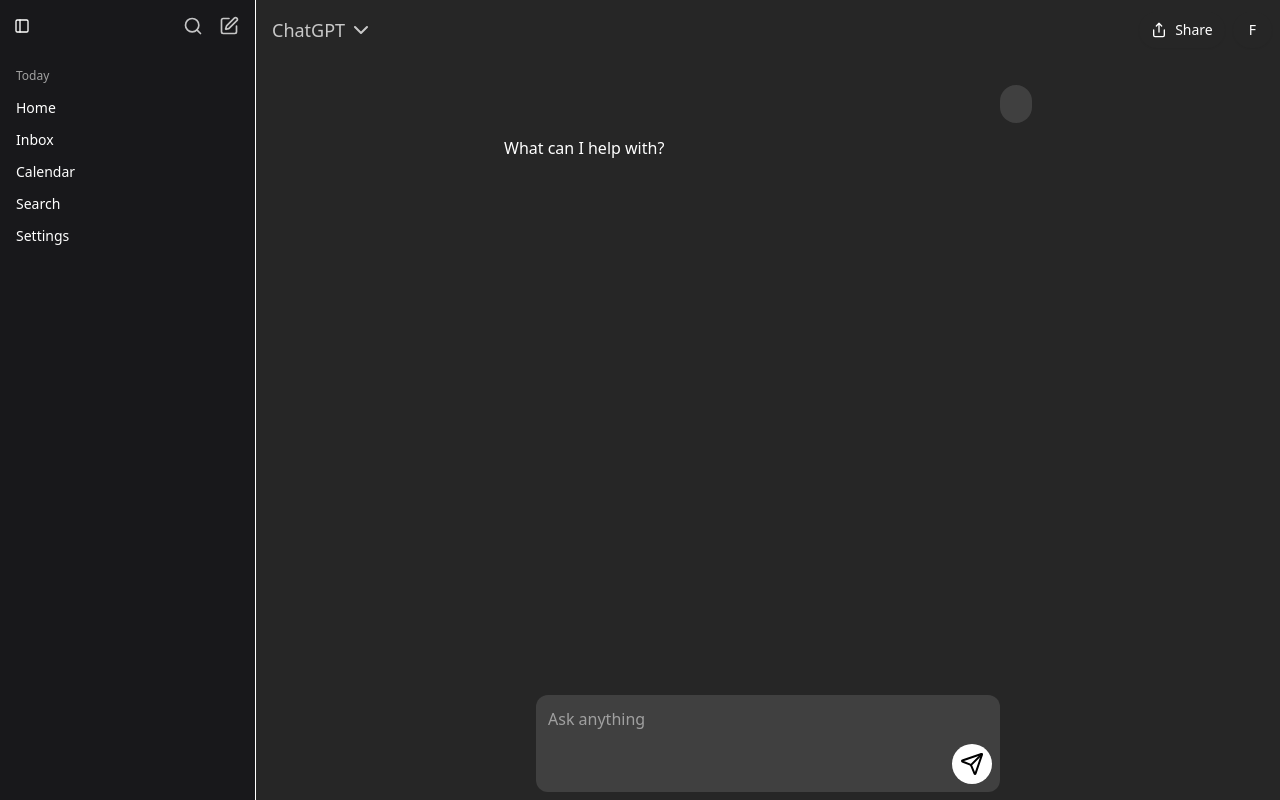
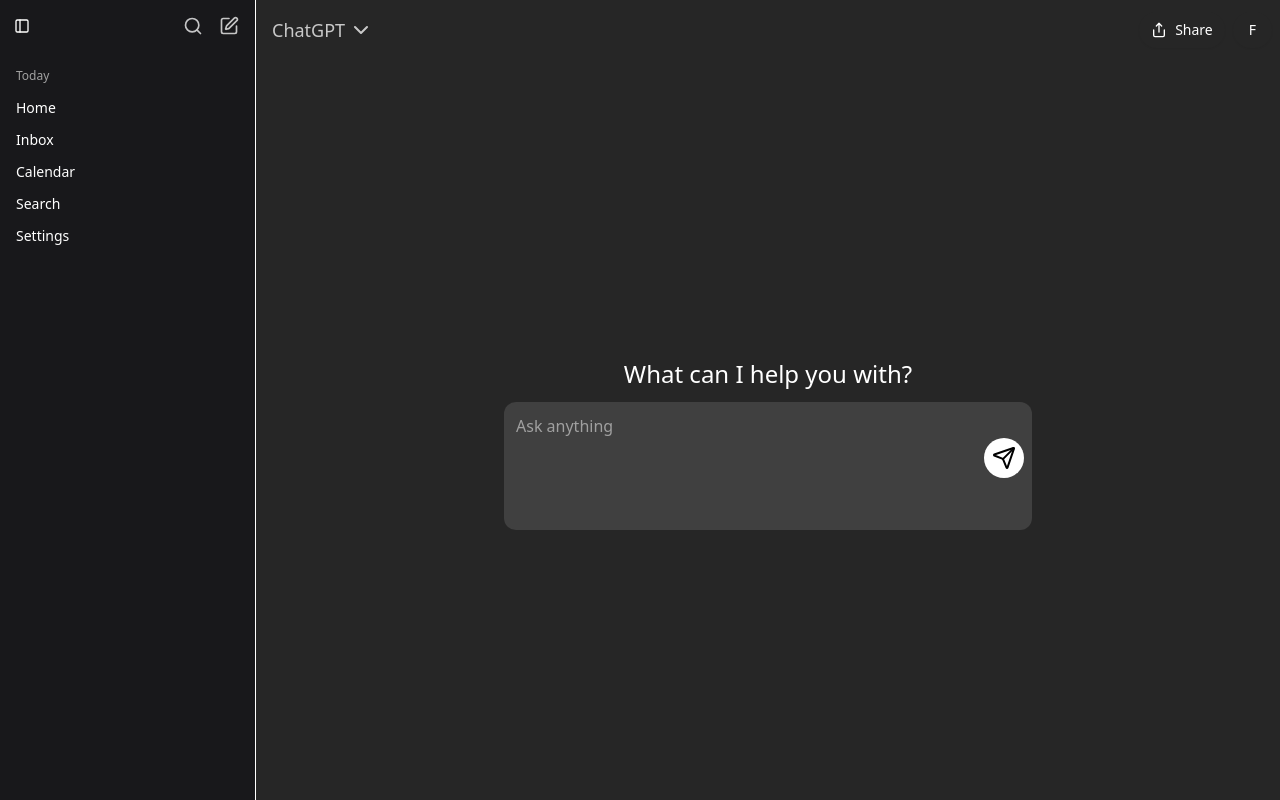
Before and after one commit to firasaz/ChatGPTClone, a React (Vite) app: page / in a window 1280 px wide. Built offline with nearby package versions, Linux system fonts and the light colour scheme.

Commit message:
added the prompt input in the center on the initial load of the page when no response has been generated yet

```diff
--- a/package.json
+++ b/package.json
@@ -17,6 +17,7 @@
     "@radix-ui/react-tooltip": "^1.1.8",
     "@tailwindcss/vite": "^4.0.12",
     "class-variance-authority": "^0.7.1",
+    "classnames": "^2.5.1",
     "clsx": "^2.1.1",
     "github-markdown-css": "^5.8.1",
     "lucide-react": "^0.479.0",
--- a/src/pages/NewChat.jsx
+++ b/src/pages/NewChat.jsx
@@ -9,10 +9,11 @@
 import { Atom, ChevronDown, Send, Share, Sparkles } from 'lucide-react'
 import ReactMarkdown from 'react-markdown'
 import 'github-markdown-css' // Import GitHub Markdown styles
+import classNames from 'classnames'
 
 const NewChat = () => {
   const [prompt, setPrompt] = useState('')
-  const [response, setResponse] = useState('What can I help with?')
+  const [response, setResponse] = useState('')
   const [loading, setLoading] = useState(false)
 
   const sendPromptToOllama = async () => {
@@ -104,21 +105,52 @@
       </div>
 
       {/* Body */}
-      <div className="sm:mx-20 lg:mx-32 xl:mx-56 mt-8 flex flex-col h-full justify-between overflow-auto px-4">
+      <div
+        className={classNames(
+          'sm:mx-20 lg:mx-32 xl:mx-56 flex flex-col h-full overflow-auto px-4',
+          !response ? 'justify-center items-center' : 'justify-between mt-8'
+        )}
+      >
+        {response && (
           <div className="h-full">
             {/* User Prompt */}
+            {prompt && (
               <div className="text-right my-2">
                 <span className="px-4 py-2 rounded-full bg-neutral-700">
                   {prompt}
                 </span>
               </div>
+            )}
+            {response && (
               <div className="word-break mt-5">
                 <ReactMarkdown>{response}</ReactMarkdown>
               </div>
+            )}
           </div>
+        )}
+        {!response && (
+          <div className="text-center h-32 relative w-full">
+            <h3 className="text-2xl font-medium mb-3">
+              What can I help you with?
+            </h3>
+            <textarea
+              type="text"
+              placeholder="Ask anything"
+              className="rounded-xl bg-neutral-700 w-full h-full p-3 focus:outline-0 resize-none"
+              onChange={e => setPrompt(e.target.value)}
+            />
+            <button
+              className="absolute bottom-2 right-2 p-2 rounded-full bg-white text-black hover:bg-neutral-300"
+              onClick={sendPromptToOllama}
+            >
+              <Send />
+            </button>
+          </div>
+        )}
       </div>
 
       {/* Footer */}
+      {response !== '' && (
         <div className="sm:mx-20 lg:mx-32 xl:mx-68 mt-4 text-center h-32 relative">
           <textarea
             type="text"
@@ -133,6 +165,7 @@
             <Send />
           </button>
         </div>
+      )}
     </div>
   )
 }
```
Also changed, not shown: 1 other file (tests, documents, lock files or other folders). Lines whose indentation alone changed are shown as unchanged.
